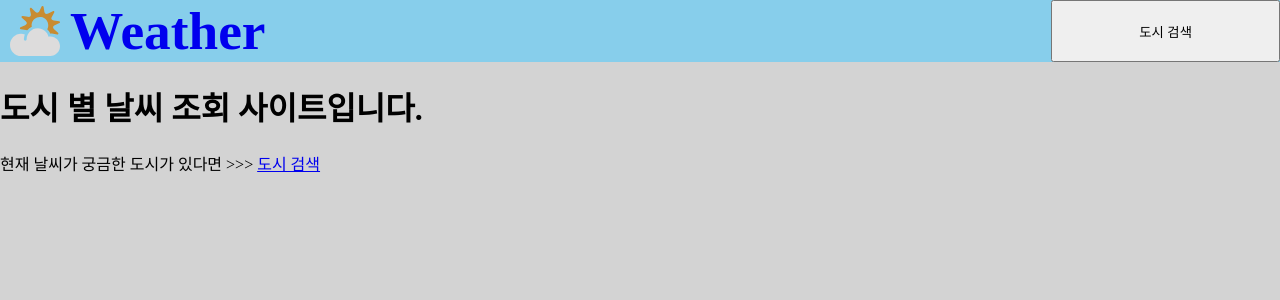
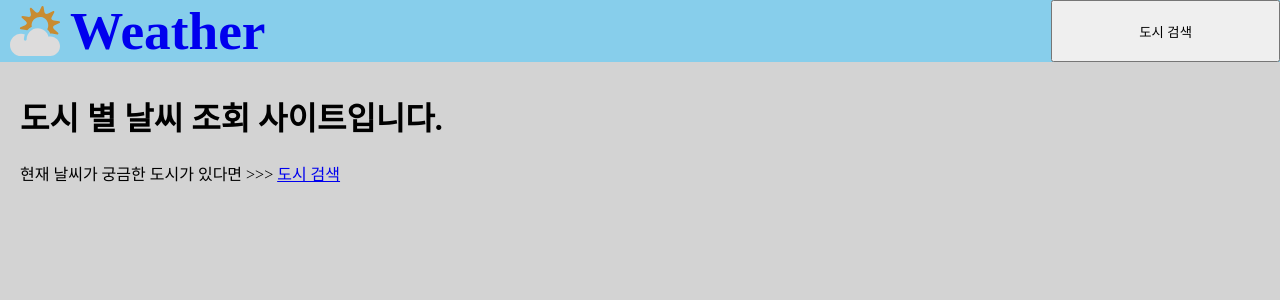
Before and after one commit to wookikiik/angular_study, an Angular app: page / in a window 1280 px wide. Shown: the top 300 px of the page. Built offline with nearby package versions, Linux system fonts and the light colour scheme.

Commit message:
router outlet 부분 padding 적용

```diff
--- a/projects/han/src/app/app.component.css
+++ b/projects/han/src/app/app.component.css
@@ -0,0 +1,3 @@
+.content {
+    padding: 10px 20px 0 20px;
+}
--- a/projects/han/src/app/app.component.html
+++ b/projects/han/src/app/app.component.html
@@ -1,2 +1,4 @@
 <app-header></app-header>
-<router-outlet></router-outlet>
+<div class="content">
+    <router-outlet></router-outlet>
+</div>
```
